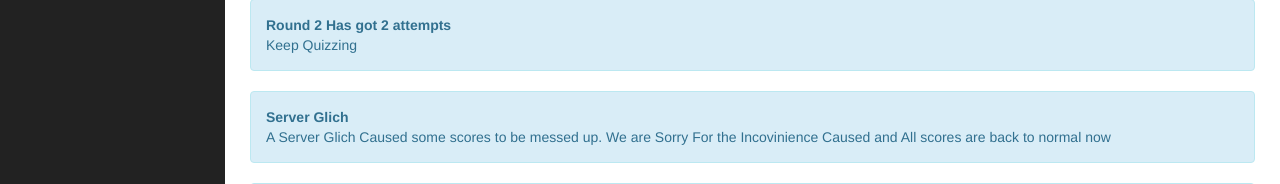
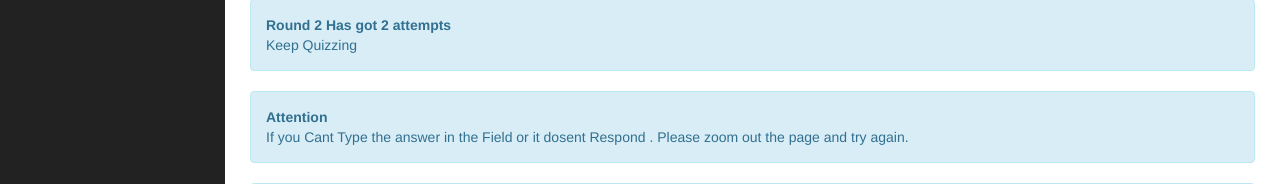
Before and after one commit to vigneshhari/cygnus, a Django app: template quiz/templates/dash.html in a window 1280 px wide. Shown: the part 319-503 px from the top of the page. Run offline with Django 3.2, Linux system fonts and the light colour scheme; the template is opened without the code that fills it, so the values that code supplies are empty; some libraries are stand-ins or nearby versions.

Commit message:
fixed blank answer bug

```diff
--- a/quiz/templates/dash.html
+++ b/quiz/templates/dash.html
@@ -68,7 +68,7 @@
                     <strong>Round 2 Has got 2 attempts </strong><br> Keep Quizzing
                 </div>
                 <div class="alert alert-info">
-                    <strong>Server Glich </strong><br> A Server Glich Caused some scores to be messed up. We are Sorry For the Incovinience Caused and All scores are back to normal now
+                    <strong>Attention</strong><br> If you Cant Type the answer in the Field or it dosent Respond . Please zoom out the page and try again.
                 </div>
                 <div class="alert alert-info">
                     <strong>Your Current Score is </strong> {{score}} <strong> points</strong>
```
